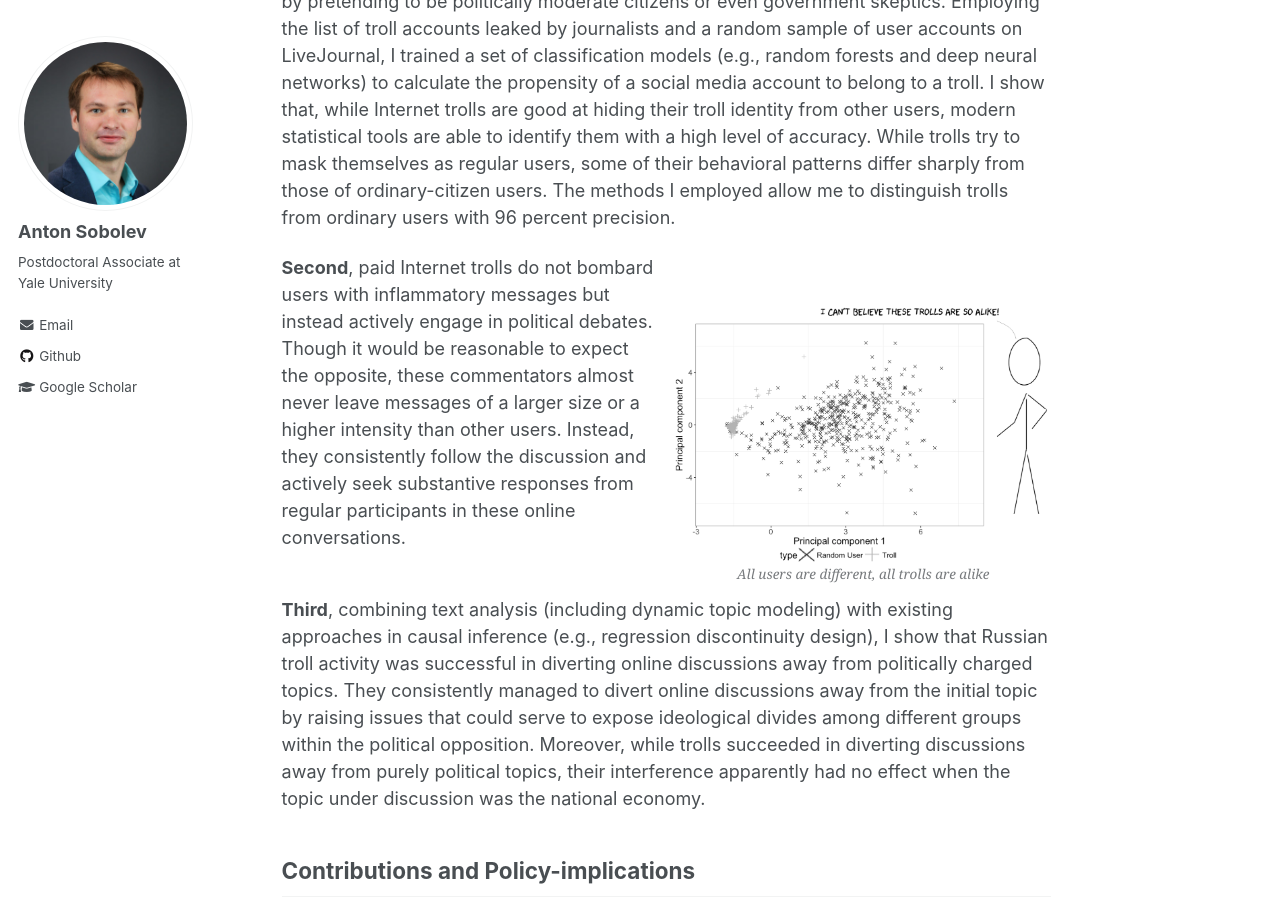
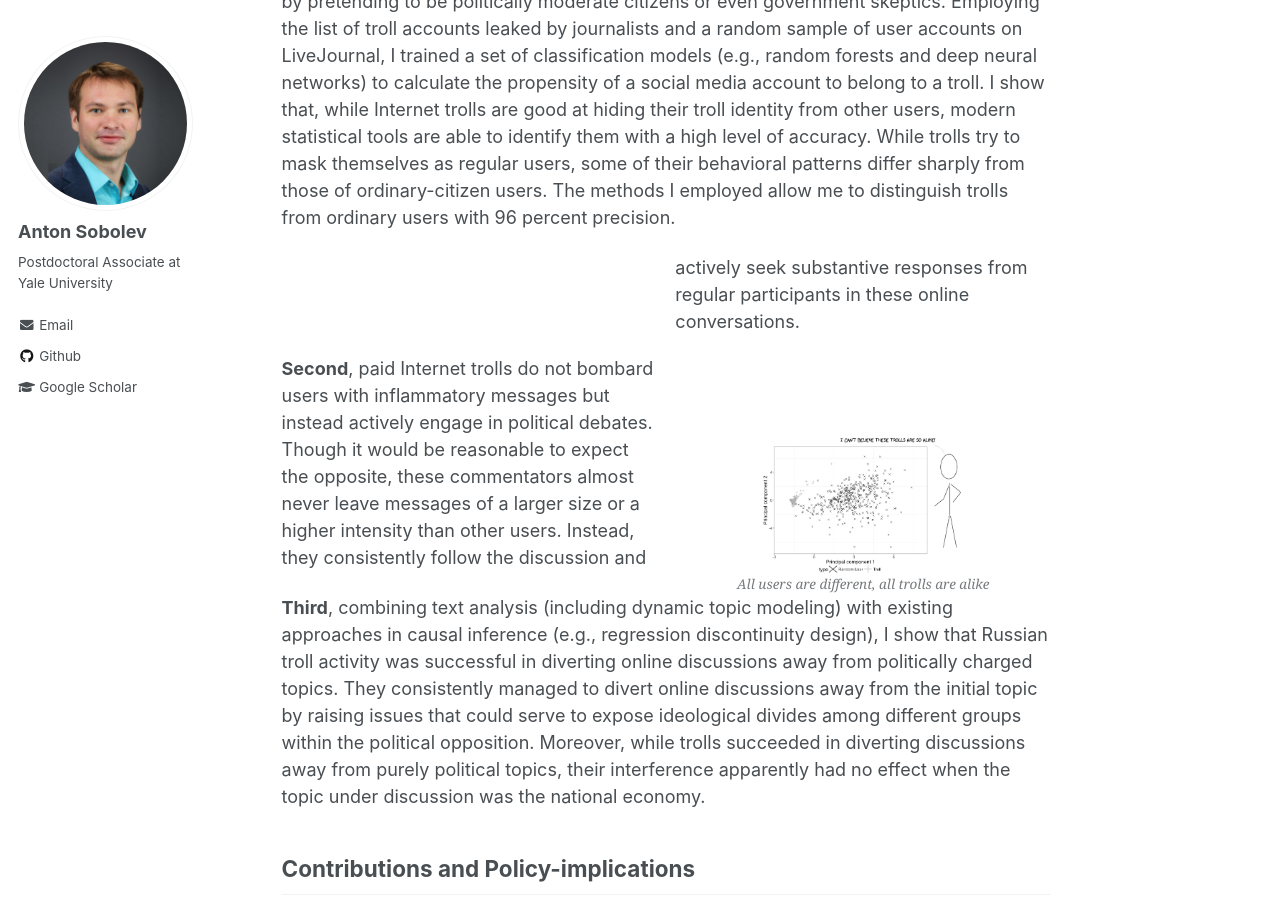
Before and after one commit to egorina/egorina.github.io, a Jekyll site: the page built from _pages/dissertation.md, in a window 1280 px wide and 900 px high, scrolled down 1205 px. Built offline with Jekyll 4.4.1, drawn with Linux system fonts in a browser that asks for light colours.

Commit message:
Update dissertation.md

```diff
--- a/_pages/dissertation.md
+++ b/_pages/dissertation.md
@@ -54,6 +54,9 @@ My analysis results in three important findings.
 
 <div class="col2">
 
+<p>&nbsp;</p>
+<p>&nbsp;</p>
+
 <b>Second</b>, paid Internet trolls do not bombard users with inflammatory messages but instead actively engage in political debates.  Though it would be reasonable to expect the opposite, these commentators almost never leave messages of a larger size or a higher intensity than other users.  Instead, they consistently follow the discussion and actively seek substantive responses from regular participants in these online conversations.
 
 
@@ -62,7 +65,7 @@ My analysis results in three important findings.
 
 <center>
 
-<img src="https://AntonSobolev.github.io/files/figs/dissertation-PCA.png" height="1000">
+<img src="https://AntonSobolev.github.io/files/figs/dissertation-PCA.png" width="200">
 <figcaption><i>All users are different, all trolls are alike</i></figcaption>
  </center>
 
```
